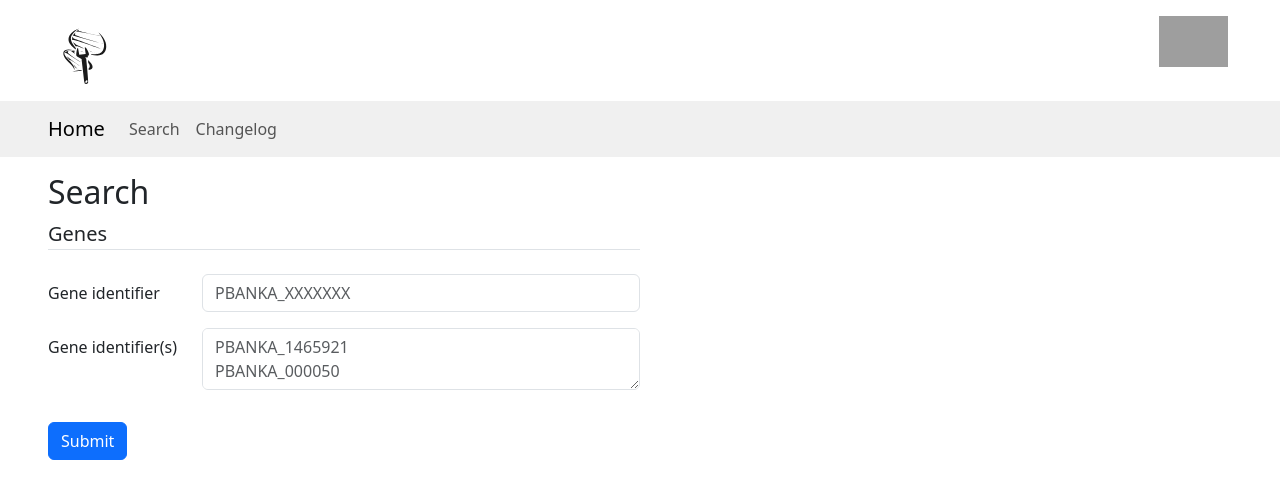
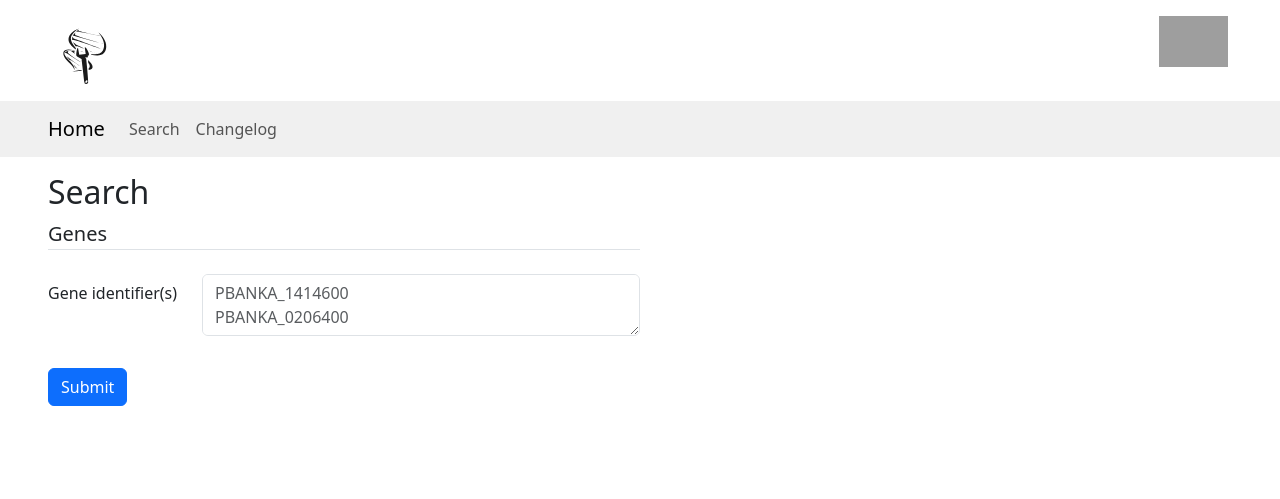
Before and after one commit to NBISweden/vector-oligo-search, a Flask app: page /search in a window 1280 px wide. Shown: the top 499 px of the page. Run offline with Flask 3, Linux system fonts and the light colour scheme; parts of the project's set-up code (start-up, migrations or seed data) failed here and were passed over; some libraries are stand-ins or nearby versions; grey boxes are pictures that could not be loaded.

Commit message:
fix: remove single gene id search in favor of batch search

```diff
--- a/templates/form.html
+++ b/templates/form.html
@@ -9,29 +9,16 @@
       <div class="col-sm-6">
         <fieldset class="form-group">
           <legend style="font-size:20px" class="border-bottom mb-4">Genes</legend>
-          <!-- This is for gene ids   -->
-          <div class="form-group row">
-            <label class="col-sm-3 col-form-label" for="gene-id">Gene identifier</label>
-              <div class="col-sm-9">
-                <input class="form-control ui-autocomplete-input" id="gene-id" name="gene-id" placeholder="PBANKA_XXXXXXX" type="text" value="">
-                <datalist id="gene-id-list">
-                  <option value="PBANKA_1034300"></option>
-                  <option value="PBANKA_1231600"></option>
-                  <option value="PBANKA_1437500"></option>
-                  <option value="PBANKA_1015500"></option>
-                  <option value="PBANKA_1319700"></option>
-                </datalist>
-              </div>
-          </div>
-
-          <!-- This is for gene list   -->
-
           <div class="form-group row">
             <label class="col-sm-3 col-form-label" for="gene-list">Gene identifier(s)</label>
             <div class="col-sm-9">
-                <textarea class="form-control" id="gene-list" name="gene-list" placeholder="PBANKA_1465921
-PBANKA_000050
-PBANKA_1466100">{% for gene_id in gene_ids %}{{ gene_id }}
+                <textarea class="form-control" id="gene-list" name="gene-list" placeholder="PBANKA_1414600
+PBANKA_0206400
+PBANKA_1451800
+PBANKA_1339000
+PBANKA_0106700
+PBANKA_0408600
+PBANKA_0617800">{% for gene_id in gene_ids %}{{ gene_id }}
 {% endfor %}</textarea>
             </div>
           </div>
```
